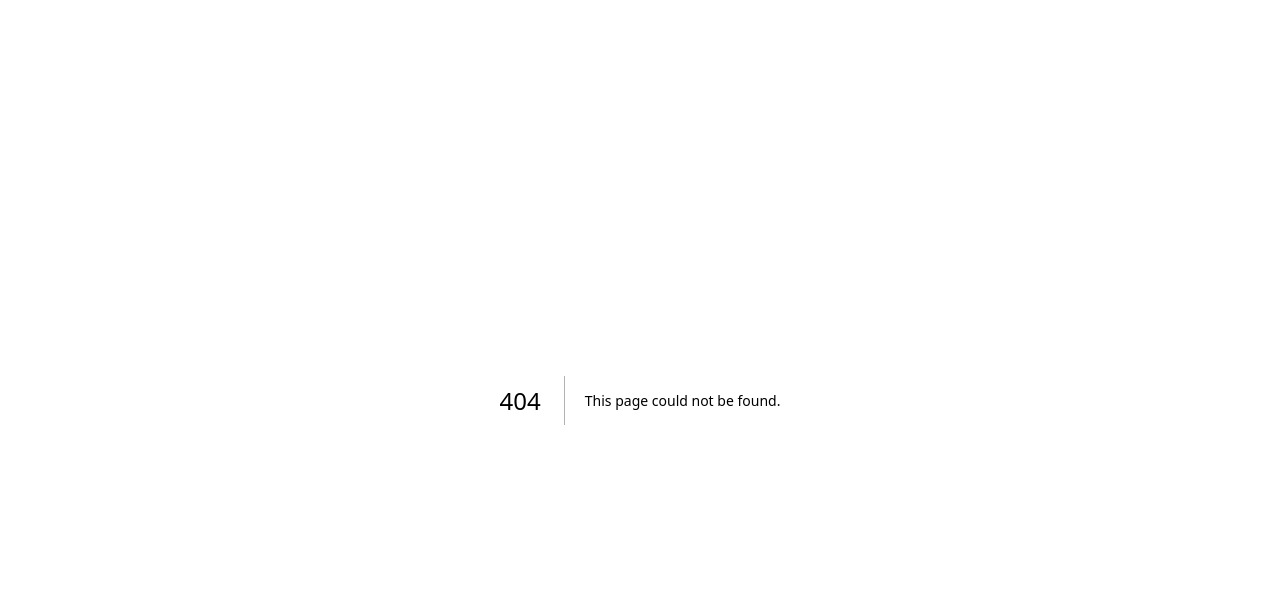
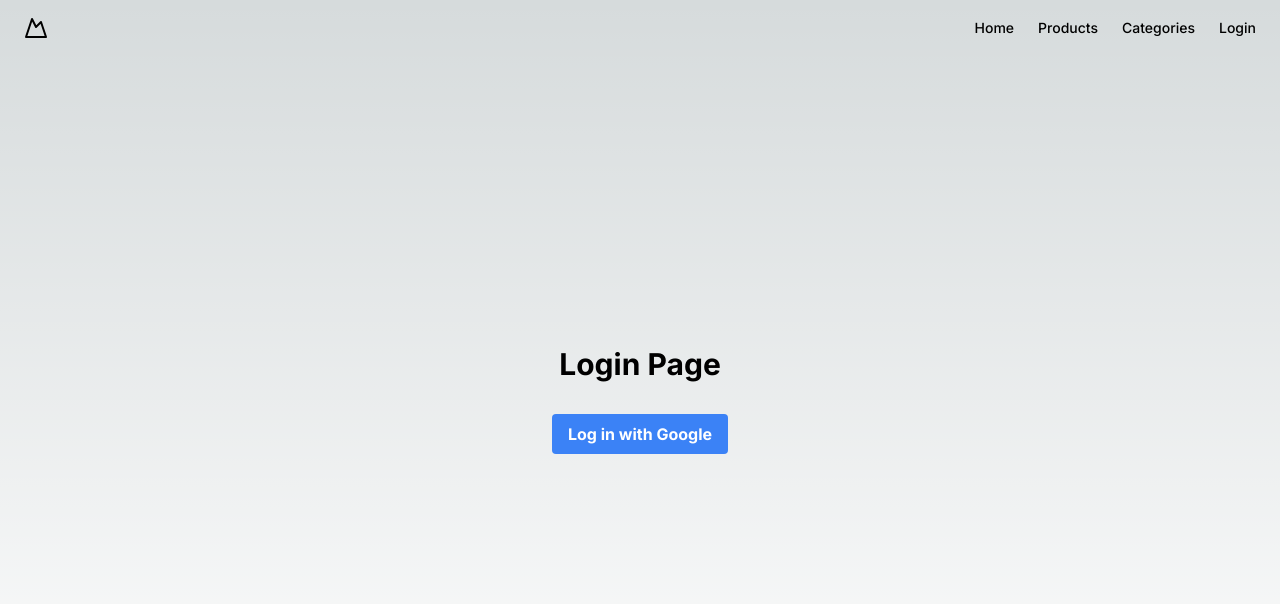
Before and after one commit to waleedSk7/bidbits-frontend, a Next.js app: page /login in a window 1280 px wide. Before the commit this address had no page. Shown: the top 604 px of the page. Built offline with nearby package versions, Linux system fonts and the light colour scheme.

Commit message:
Add nav bar

```diff
--- /dev/null
+++ b/src/app/login/page.tsx
@@ -0,0 +1,24 @@
+"use client";
+import Navbar from "@/components/Navbar";
+import React from "react";
+
+const LoginPage: React.FC = () => {
+	const handleGoogleLogin = () => {
+		// Handle Google login logic here
+	};
+
+	return (
+		<div className="flex flex-col items-center justify-center h-screen">
+			<Navbar />
+			<h1 className="text-3xl font-bold mb-8">Login Page</h1>
+			<button
+				className="bg-blue-500 hover:bg-blue-700 text-white font-bold py-2 px-4 rounded"
+				onClick={handleGoogleLogin}
+			>
+				Log in with Google
+			</button>
+		</div>
+	);
+};
+
+export default LoginPage;
--- /dev/null
+++ b/src/components/Navbar/index.tsx
@@ -0,0 +1,60 @@
+import Link from "next/link";
+import * as React from "react";
+
+export interface IAppProps {}
+
+export default function Navbar(props: IAppProps) {
+	return (
+		<header className="px-4 lg:px-6 h-14 w-full flex items-center absolute top-0 left-0">
+			<Link className="flex items-center justify-center" href="#">
+				<IconMountain className="w-6 h-6 mr-2" />
+				<span className="sr-only">BID BITS</span>
+			</Link>
+			<nav className="ml-auto flex gap-4 sm:gap-6">
+				<Link
+					className="text-sm font-medium hover:underline underline-offset-4"
+					href="/"
+				>
+					Home
+				</Link>
+				<Link
+					className="text-sm font-medium hover:underline underline-offset-4"
+					href="#"
+				>
+					Products
+				</Link>
+				<Link
+					className="text-sm font-medium hover:underline underline-offset-4"
+					href="#"
+				>
+					Categories
+				</Link>
+				<Link
+					className="text-sm font-medium hover:underline underline-offset-4"
+					href="/login"
+				>
+					Login
+				</Link>
+			</nav>
+		</header>
+	);
+}
+
+function IconMountain(props: any) {
+	return (
+		<svg
+			{...props}
+			xmlns="http://www.w3.org/2000/svg"
+			width="24"
+			height="24"
+			viewBox="0 0 24 24"
+			fill="none"
+			stroke="currentColor"
+			strokeWidth="2"
+			strokeLinecap="round"
+			strokeLinejoin="round"
+		>
+			<path d="m8 3 4 8 5-5 5 15H2L8 3z" />
+		</svg>
+	);
+}
```
